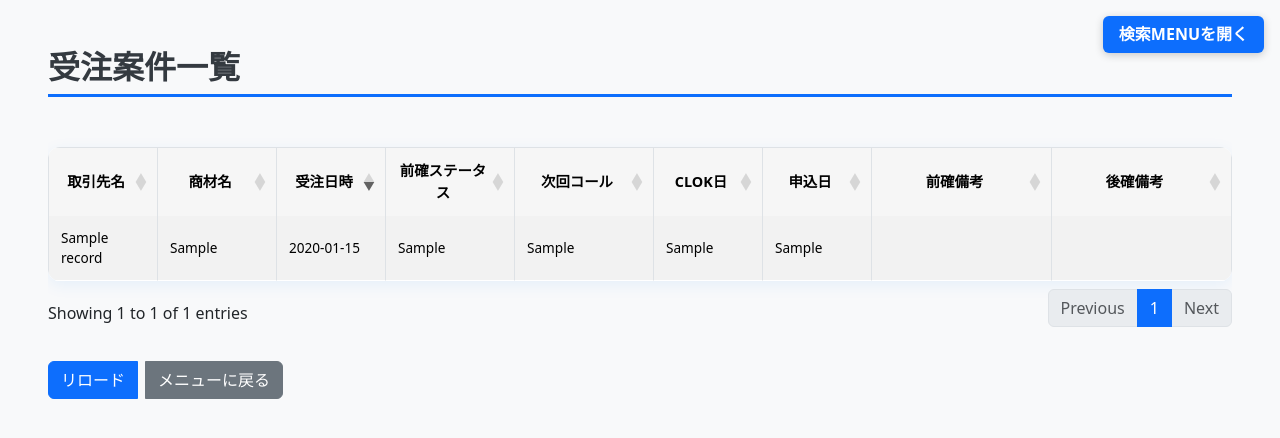
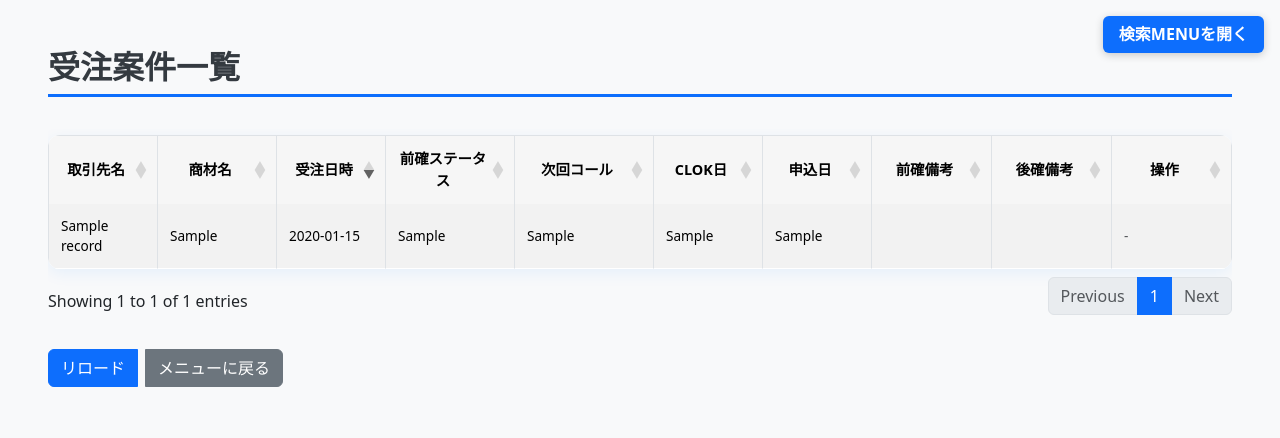
Before and after one commit to 6hfu/giftsf, a Flask app: template templates/records.html in a window 1280 px wide. Shown: the top 438 px of the page. Run offline with Flask 3, Linux system fonts and the light colour scheme; the template is opened without the code that fills it: most values are stand-ins (such as "Sample title", 1, 10 or a date in 2020); some libraries are stand-ins or nearby versions.

Commit message:
Update records.html

```diff
--- a/templates/records.html
+++ b/templates/records.html
@@ -371,7 +371,6 @@
 
 
         <div class="table-responsive">
-            <table id="your-table-id" class="table table-striped table-bordered dataTable">
             <table id="recordsTable" class="table table-bordered table-striped mb-0" role="grid" aria-describedby="pagination-container">
                 <thead>
                     <tr>
@@ -384,6 +383,7 @@
                         <th>申込日</th>
                         <th>前確備考</th>
                         <th>後確備考</th>
+                        <th>操作</th> <!-- ★ 追加 -->
                     </tr>
                 </thead>
                 <tbody>
@@ -398,12 +398,19 @@
                         <td>{{ record.Field118__c or '' }}</td>
                         <td>{{ (record.Field171__c or '').replace('\n', '<br>') | safe }}</td>
                         <td>{{ (record.Field172__c or '').replace('\n', '<br>') | safe }}</td>
+                        <td>
+                            {% if not record.CLOK__c %}
+                                <a href="{{ url_for('edit_record', record_id=record.Id) }}" class="btn btn-sm btn-warning">編集</a>
+                            {% else %}
+                                <span class="text-muted">-</span>
+                            {% endif %}
+                        </td>
                     </tr>
                     {% endfor %}
                 </tbody>
             </table>
-            </table>
         </div>
+
 
         <div id="pagination-container"></div>
 
```
Lines whose indentation alone changed are shown as unchanged.
